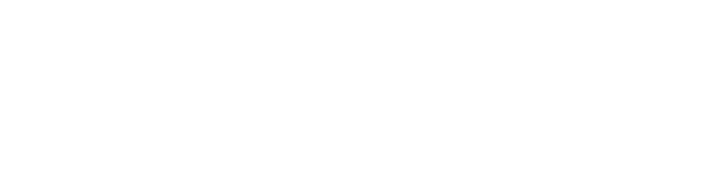
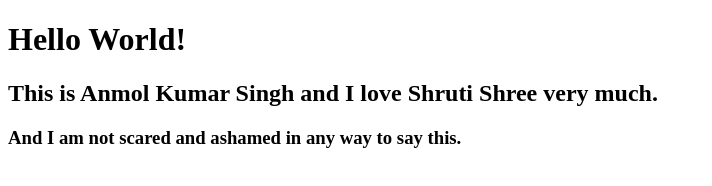
Before and after one commit to cs-geek/git-test, a website: page index.html in a window 1280 px wide. Shown: the whole page, without its empty margins (0-712 px from the left). Drawn offline with Linux system fonts and the light colour scheme.

Commit message:
create .gitignore file and modify other files

```diff
--- a/index.html
+++ b/index.html
@@ -5,5 +5,9 @@
 </head>
 <body>
 
+	<h1>Hello World!</h1>
+	<h2>This is Anmol Kumar Singh and I love Shruti Shree very much.</h2>
+	<h3>And I am not scared and ashamed in any way to say this.</h3>
+
 </body>
 </html>
```
Also changed, not shown: package.json (added, +24 -0 lines), 2 other files.
